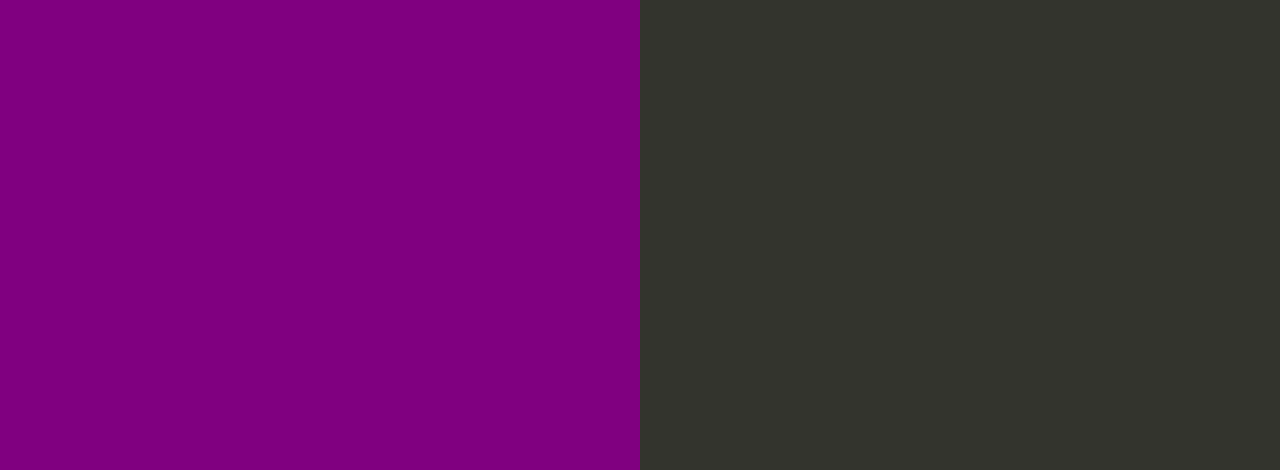
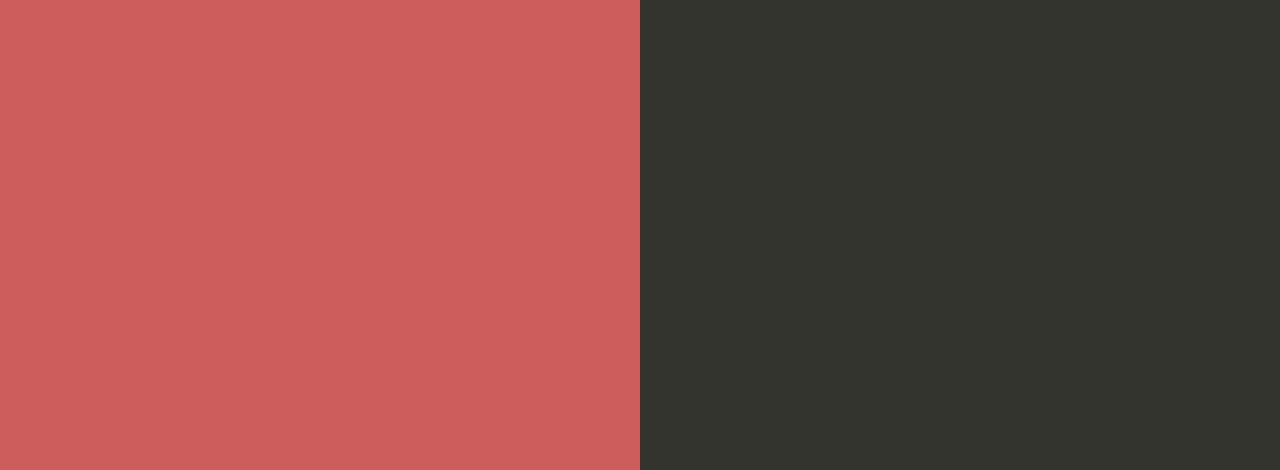
Before and after one commit to Bucha1958/aws-ci_cd, a website: page index.html in a window 1280 px wide. Shown: the part 330-800 px from the top of the page. Drawn offline with Linux system fonts and the light colour scheme.

Commit message:
change to indianred

```diff
--- a/index.html
+++ b/index.html
@@ -35,7 +35,7 @@
 
         text-align: right;
         padding-top: 11em;
-        background-color: purple;
+        background-color: indianred;
 
       }
       .textColumn p {
```
